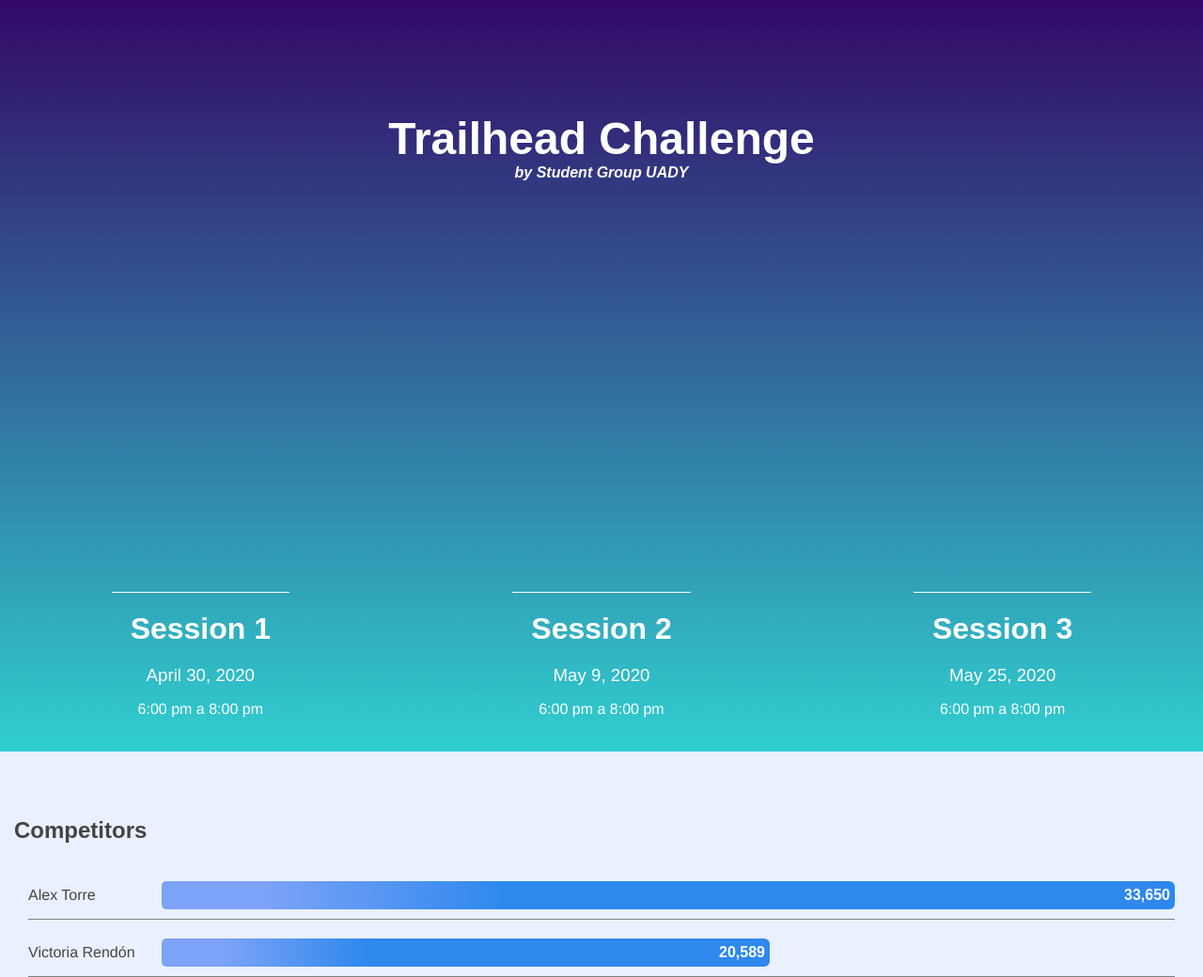
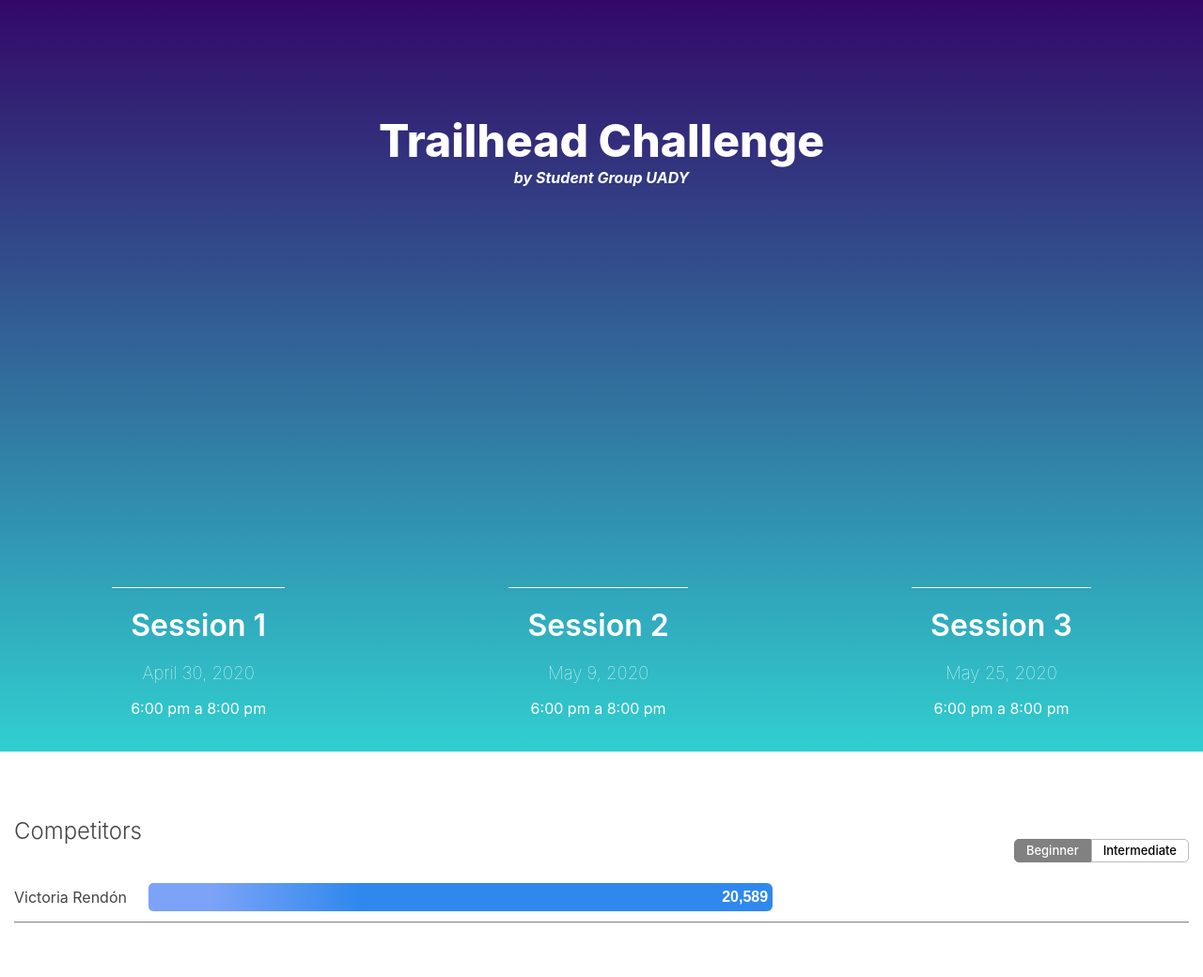
Before and after one commit to alextorrer/trailhead-challenge-app, a website built with webpack: page public/index.html in a window 1280 px wide. Shown: the whole page at 94% size. After the commit the page ends 982 px from the top, so only its background shows below. Built offline with nearby package versions, Linux system fonts and the light colour scheme.

Commit message:
Add tabs

```diff
--- a/public/index.html
+++ b/public/index.html
@@ -34,7 +34,16 @@
         <section class="content-competitors">
             <div class="content-competitors--header">
                 <h1>Competitors</h1>
+                <div class="toggle">
+                    <!-- <button onclick="openScore(event)">Beginner</button>
+                    <button onclick="openScore(event)">Intermediate</button> -->
+                    <ul>
+                        <li id="beginnerTab" class="toggle-01 active" onclick="openScore(event, 'beginner')" name="tab">Beginner</li>
+                        <li id="intermediateTab" class="toggle-02" onclick="openScore(event, 'intermediate')" name="tab">Intermediate</li>
+                    </ul>
                 </div>
+            </div>
+            <div id="intermediate" class="tabcontent">
                 <div class="content-competitors--board">
                     <div class="competitor-container">
                         <p>Alex Torre</p>
@@ -45,6 +54,8 @@
                         </div>
                     </div>
                 </div>
+            </div>
+            <div id="beginner" class="tabcontent">
                 <div class="content-competitors--board">
                     <div class="competitor-container">
                         <p>Victoria Rendón</p>
@@ -55,7 +66,32 @@
                         </div>
                     </div>
                 </div>
+            </div>
+
         </section>
     </main>
+
+    <script>
+
+        let intermediate = document.getElementById('intermediate');
+        intermediate.style.display = 'none';
+
+        function openScore(evt, level){
+            var tabcontent, tablinks;
+
+            tabcontent = document.getElementsByClassName('tabcontent');
+            for(let i=0; i<tabcontent.length; i++){
+                tabcontent[i].style.display = 'none';
+            }
+
+            tablinks = document.getElementsByName('tab');
+            for(let i=0; i<tablinks.length; i++){
+                tablinks[i].className = tablinks[i].className.replace("active", "");
+            }
+
+            document.getElementById(level).style.display = 'block';
+            evt.currentTarget.className += ' active';
+        }
+    </script>
 </body>
 </html>
--- a/src/styles/styles.css
+++ b/src/styles/styles.css
@@ -1,18 +1,20 @@
 *{
-    /* font-family: -apple-system, BlinkMacSystemFont, 'Segoe UI', Roboto, Oxygen, Ubuntu, Cantarell, 'Open Sans', 'Helvetica Neue', sans-serif; */
-    font-family: roboto-mono, Helvetica, Arial, sans-serif;
+    font-family: -apple-system, BlinkMacSystemFont, 'Segoe UI', Roboto, Oxygen, Ubuntu, Cantarell, 'Open Sans', 'Helvetica Neue', sans-serif;
+   /*  font-family: roboto-mono, Helvetica, Arial, sans-serif; */
 }
+
 
 html,body{
     margin: 0;
     height: 100%;
     width: 100%;
-
-    background-color: #E9F0FF;
+    /* background-color: #E9F0FF; */
+    /* background-image: linear-gradient(to top, #30cfd0 0%, #330867 100%);
+    background-size: cover;
+    -webkit-background-size: cover; */
 }
 
 h1,h2,h3,h4{
-    font-family: titling-gothic-fb, sans-serif;
     margin: 0;
 }
 
@@ -21,9 +23,13 @@
 .content{
     height: 100%;
     width: 100%;
+    margin: 0;
+    padding: 0;
     /* background-image: radial-gradient( circle farthest-corner at 10% 20%,  rgba(0,149,218,0.85) 9.9%, rgba(56,80,114,1) 100.3% ); */
    /*  background-image: linear-gradient( 135deg, #C2FFD8 10%, #465EFB 100%); */
    background-image: linear-gradient(to top, #30cfd0 0%, #330867 100%);
+   background-size: cover;
+   -webkit-background-size: cover;
 }
 
 .content-main{
@@ -74,7 +80,6 @@
     justify-content: space-around;
     bottom: 0;
     width: 100%;
-    margin: 0 auto;
     height: auto;
 }
 
@@ -105,8 +110,62 @@
 
 .content-competitors--header h1{
     color: #444444;
-    font-weight: bold;
+    font-weight: 300;
     margin-bottom: 30px;
+}
+
+.toggle{
+    margin-bottom: 10px;
+    margin-top: 15px;
+    line-height: 1.0;
+}
+
+.toggle ul{
+    list-style-type: none;
+    margin: 0;
+    padding: 0;
+    text-align: left;
+    font-size: 0;
+}
+
+@media only screen and (min-width: 767px){
+    .toggle{
+        margin-bottom: 0px;
+        float: right;
+        margin-top: -36px;
+    }
+}
+
+.toggle li{
+    font-size: 13px;
+    background: #ffffff;
+    border: 1px solid #bbbbbb;
+    display: inline-block;
+    vertical-align: top;
+    padding: 4px 12px 5px 12px;
+    cursor: pointer;
+    font-weight: 500;
+}
+
+@media only screen and (min-width: 767px){
+    .toggle li{
+        padding: 5px 12px 5px 12px;
+        font-size: 13px;
+    }
+}
+
+.toggle li:nth-child(1){
+    border-radius: 5px 0px 0px 5px;
+}
+
+.toggle li:nth-child(2){
+    border-radius: 0px 5px 5px 0px;
+}
+
+.toggle li.active{
+    background: #818181;
+    border: 1px solid #818181;
+    color: #fff;
 }
 
 .content-competitors--board{
```
Lines whose indentation alone changed are shown as unchanged.
